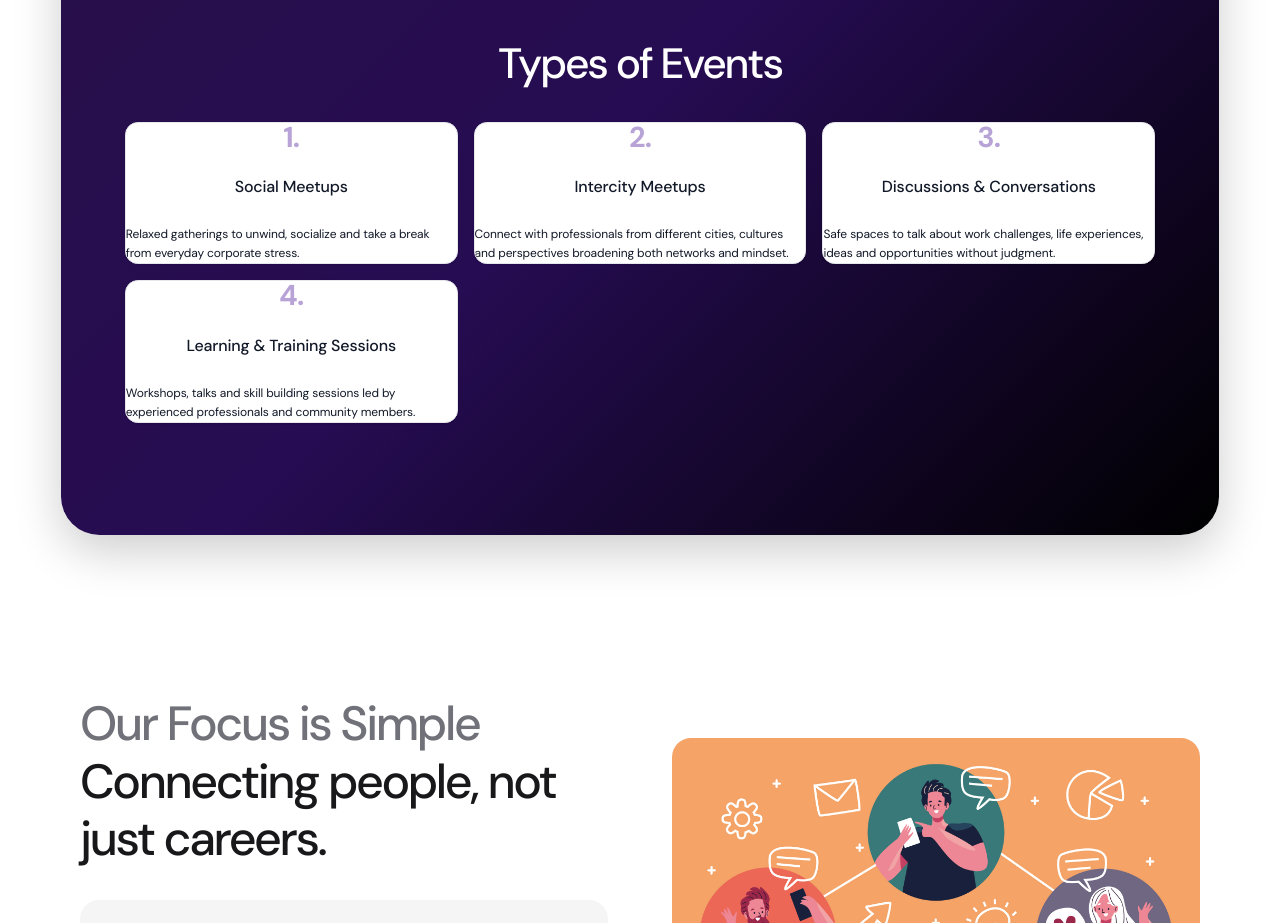
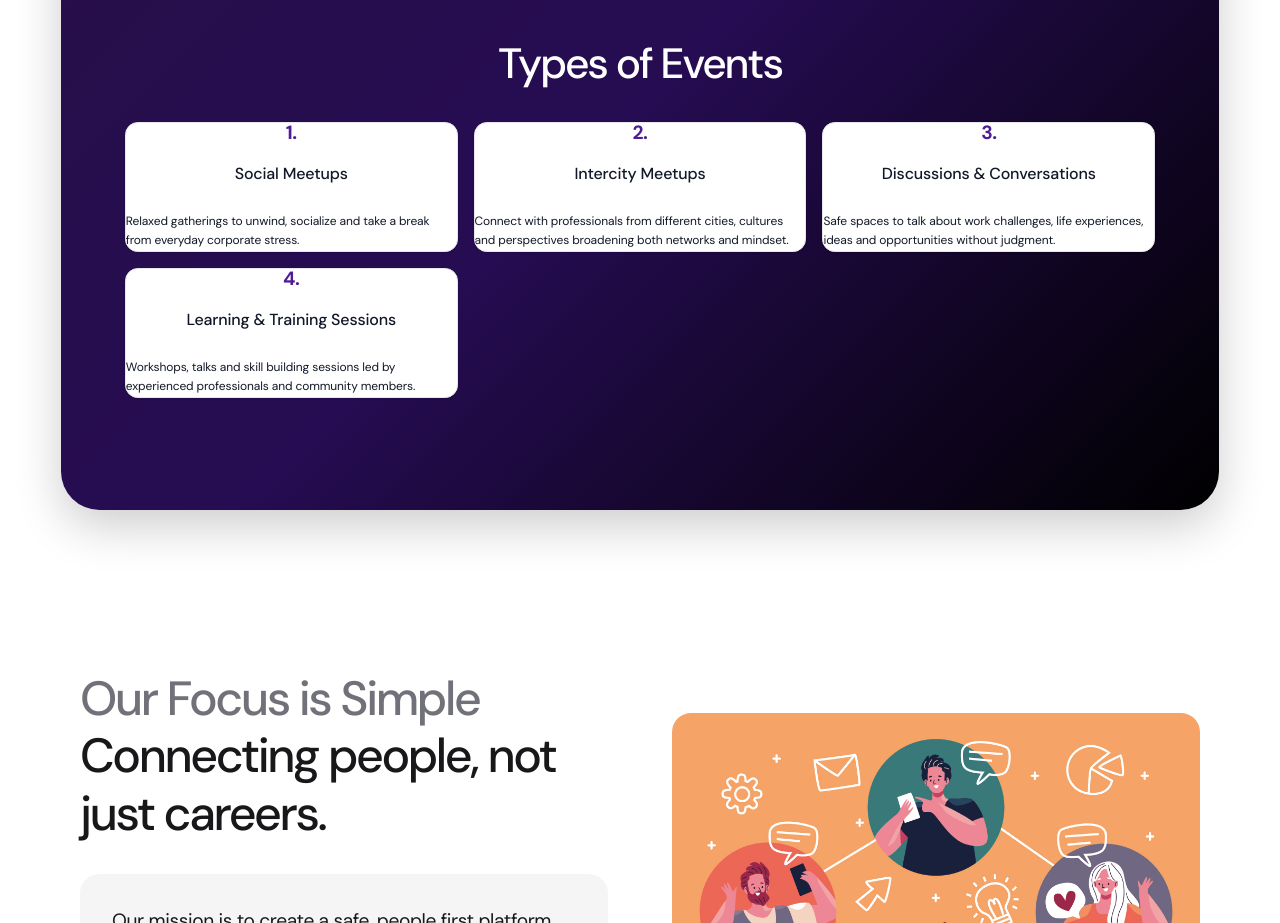
Before and after one commit to chirag-xo/CSN-, a React (Vite) app in the folder client/: page / in a window 1280 px wide. Shown: the part 5640-6563 px from the top of the page. Built offline with nearby package versions, Linux system fonts and the light colour scheme; a web font is replaced by a local one.

Commit message:
Refined Types of Events layout and card design

```diff
--- a/client/src/styles/purpose.css
+++ b/client/src/styles/purpose.css
@@ -94,68 +94,85 @@
     text-align: center;
 }
 
-/* Events Grid */
+/* Events Grid - Dynamic Responsive Columns */
 .events-grid {
     max-width: 1400px;
     margin: 0 auto;
     display: grid;
-    grid-template-columns: repeat(2, 1fr);
-    gap: 40px;
+    grid-template-columns: repeat(4, 1fr);
+    /* 4 in a row for desktop */
+    gap: 24px;
+    /* More compact gap */
 }
 
 .event-card {
-    background-color: rgba(255, 255, 255, 0.1);
-    border-radius: 24px;
-    padding: 40px;
-    box-shadow: 0 4px 20px rgba(0, 0, 0, 0.2);
-    transition: all 0.3s ease;
+    background-color: #FFFFFF;
+    /* High-contrast white */
+    border-radius: 20px;
+    /* Slightly tighter radius */
+    padding: 24px;
+    /* More compact padding */
+    box-shadow: 0 4px 12px rgba(0, 0, 0, 0.1);
+    transition: all 0.4s cubic-bezier(0.16, 1, 0.3, 1);
     border: 1px solid rgba(255, 255, 255, 0.1);
+    display: flex;
+    flex-direction: column;
+    height: 100%;
 }
 
 .event-card:hover {
-    transform: translateY(-5px);
-    box-shadow: 0 10px 40px rgba(0, 0, 0, 0.3);
-    background-color: rgba(255, 255, 255, 0.15);
+    transform: translateY(-8px);
+    box-shadow: 0 20px 40px rgba(0, 0, 0, 0.25);
+    background-color: #FFFFFF;
+    border-color: #b8a3d6;
 }
 
 .event-number {
     font-family: 'DM Sans', sans-serif;
     font-weight: 700;
-    font-size: 36px;
+    font-size: 24px;
+    /* Reduced for single row */
     line-height: 1;
     letter-spacing: -0.03em;
-    color: #b8a3d6;
-    margin-bottom: 16px;
+    color: #4C1D95;
+    /* Darker purple for readability on white */
+    margin-bottom: 12px;
 }
 
 .event-title {
     font-family: 'DM Sans', sans-serif;
-    font-weight: 600;
-    font-size: 38px;
-    line-height: 1.2;
-    letter-spacing: -0.03em;
-    color: #000000 !important;
-    margin: 0 0 12px 0;
+    font-weight: 700;
+    /* Bolder */
+    font-size: 20px;
+    /* Reduced for single row */
+    line-height: 1.3;
+    letter-spacing: -0.02em;
+    color: #111827 !important;
+    /* Rich black */
+    margin: 0 0 10px 0;
 }
 
 .event-description {
     font-family: 'DM Sans', sans-serif;
     font-weight: 400;
-    font-size: 18px;
+    font-size: 14px;
+    /* Reduced for single row */
     line-height: 1.6;
     letter-spacing: -0.01em;
-    color: rgba(255, 255, 255, 0.75);
+    color: #4B5563 !important;
+    /* Gray-600 for contrast on white */
     margin: 0;
 }
 
-/* Hover effect - change title to white */
+/* Hover effect remains clean on white */
 .event-card:hover .event-title {
-    color: #FFFFFF !important;
+    color: #6D28D9 !important;
+    /* Premium purple on hover */
 }
 
-/* Hover effect - change description to white */
 .event-card:hover .event-description {
-    color: #FFFFFF !important;
+    color: #111827 !important;
+    /* Darken for focus */
 }
 
 /* Responsive Design */
@@ -183,7 +200,9 @@
     }
 
     .events-grid {
-        gap: 30px;
+        grid-template-columns: repeat(2, 1fr);
+        /* 2 in a row for tablet */
+        gap: 20px;
     }
 
     .event-card {
```
